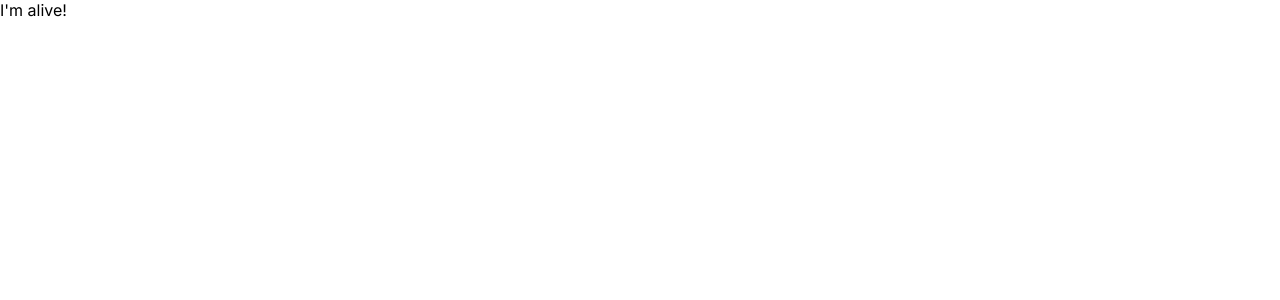
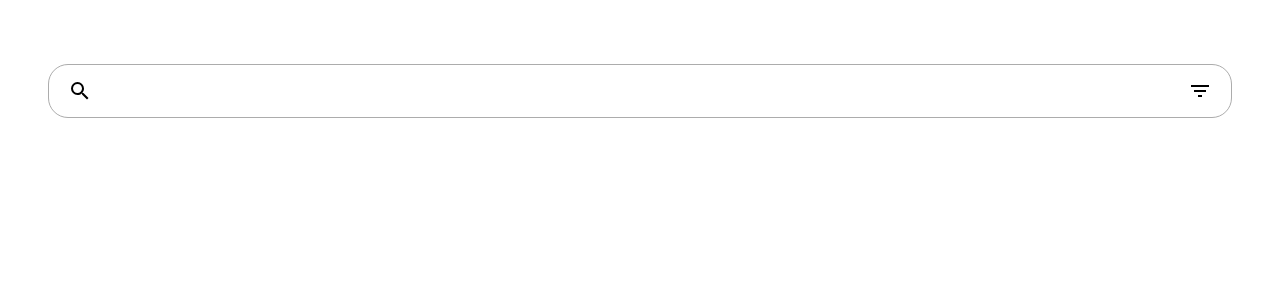
Before and after one commit to StratuStore/frontend, a React (Vite) app: page / in a window 1280 px wide. Shown: the top 300 px of the page. Built offline with nearby package versions, Linux system fonts and the light colour scheme.

Commit message:
feat: input component

```diff
--- a/package.json
+++ b/package.json
@@ -10,6 +10,8 @@
     "preview": "vite preview"
   },
   "dependencies": {
+    "@mdi/js": "^7.4.47",
+    "@mdi/react": "^1.6.1",
     "react": "^18.3.1",
     "react-dom": "^18.3.1"
   },
--- a/src/App.tsx
+++ b/src/App.tsx
@@ -1,5 +1,7 @@
+import HomePage from "@/ui/pages/Home"
+
 function App() {
-    return <div>I'm alive!</div>
+    return <HomePage />
 }
 
 export default App
--- /dev/null
+++ b/src/ui/pages/Home/index.tsx
@@ -0,0 +1,19 @@
+import Icon from "@mdi/react"
+import { mdiFilterVariant, mdiMagnify } from "@mdi/js"
+
+import { Input } from "@/ui/shared/Input"
+
+import styles from "./styles.module.scss"
+
+export default function HomePage() {
+    return (
+        <div className={styles.homePageContainer}>
+            <div>
+                <Input
+                    prependInner={<Icon path={mdiMagnify} size={1} />}
+                    appendInner={<Icon path={mdiFilterVariant} size={1} />}
+                />
+            </div>
+        </div>
+    )
+}
--- /dev/null
+++ b/src/ui/pages/Home/styles.module.scss
@@ -0,0 +1,3 @@
+.homePageContainer {
+    padding: 64px 48px;
+}
--- /dev/null
+++ b/src/ui/shared/Input/index.tsx
@@ -0,0 +1,18 @@
+import styles from "./styles.module.scss"
+
+export type InputProps = React.InputHTMLAttributes<HTMLInputElement> & {
+    prependInner?: React.ReactNode
+    appendInner?: React.ReactNode
+}
+
+export function Input({ prependInner, appendInner, ...props }: InputProps) {
+    return (
+        <div className={styles.wrapper}>
+            {prependInner && (
+                <span className={styles.inner}>{prependInner}</span>
+            )}
+            <input className={styles.input} {...props} />
+            {appendInner && <span className={styles.inner}>{appendInner}</span>}
+        </div>
+    )
+}
--- /dev/null
+++ b/src/ui/shared/Input/styles.module.scss
@@ -0,0 +1,41 @@
+.wrapper {
+    position: relative;
+    display: flex;
+    align-items: center;
+}
+
+.input {
+    font: inherit;
+    padding: 16px 20px;
+    border-radius: 20px;
+    border: 1px solid #acacac;
+    transition: border 0.25s;
+    outline: none;
+    width: 100%;
+}
+
+.input:focus-visible {
+    border: 1px solid black;
+}
+
+.inner {
+    position: absolute;
+    display: flex;
+    align-items: center;
+
+    &:first-child {
+        left: 20px;
+
+        & + .input {
+            padding-left: 50px;
+        }
+    }
+
+    &:last-child {
+        right: 20px;
+
+        & + .input {
+            padding-right: 50px;
+        }
+    }
+}
```
Also changed, not shown: 1 other file (tests, documents, lock files or other folders).
